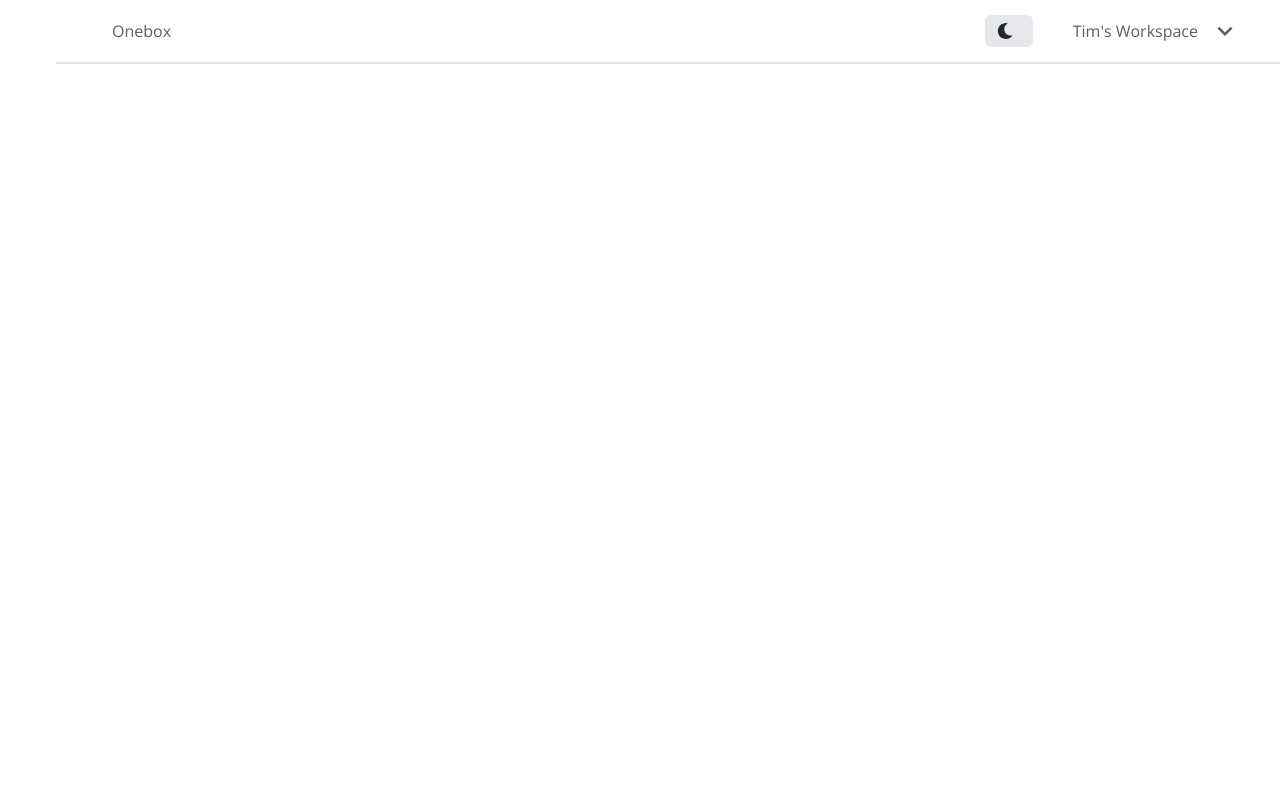
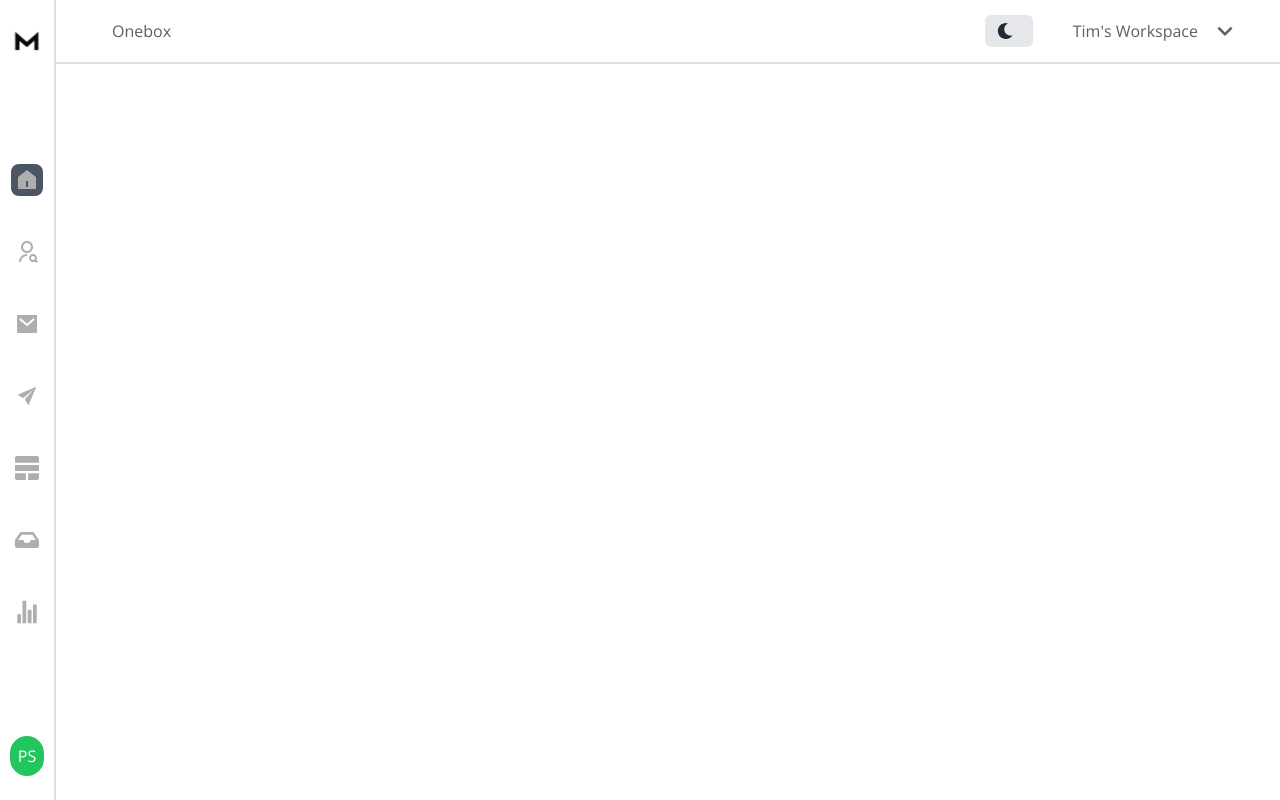
Before and after one commit to SurajjBhardwaj/F-assignment, a Next.js app: page /onebox in a window 1280 px wide. Built offline with nearby package versions, Linux system fonts and the light colour scheme.

Commit message:
added : sidebar and made it working

```diff
--- /dev/null
+++ b/src/app/component/NavbarSide.tsx
@@ -0,0 +1,97 @@
+"use client";
+
+import { useState } from "react";
+import { RiHome5Fill, RiMailFill, RiUserSearchLine } from "react-icons/ri";
+import { IoIosSend } from "react-icons/io";
+import { SiElasticstack } from "react-icons/si";
+import { FaInbox } from "react-icons/fa";
+import { IoStatsChartSharp } from "react-icons/io5";
+import Image from "next/image";
+
+interface SideBarProps {
+  onMenuItemClick: (path: string) => void;
+}
+
+const SideBar: React.FC<SideBarProps> = ({ onMenuItemClick }) => {
+  const [selectedItem, setSelectedItem] = useState("/");
+
+  const handleMenuItemClick = (path: string) => {
+    setSelectedItem(path);
+    onMenuItemClick(path);
+  };
+
+  return (
+    <div className="dark:bg-dark-sidebar bg-white overflow-hidden no-scrollbar h-screen w-14 flex flex-col justify-between items-center py-6 border-r-2 dark:border-[#343A40] border-[#E0E0E0] left-0 top-0 fixed z-10">
+      <div className="rounded-xl">
+        <Image
+          src="/logo.svg" // Ensure `logo` is correctly imported
+          alt="Logo"
+          width={100}
+          height={100}
+          className="h-8 rounded-xl object-left overflow-visible"
+        />
+      </div>
+      <div className="text-sidebar2 text-2xl space-y-10">
+        <div
+          className={`cursor-pointer p-1 ${
+            selectedItem === "/" ? "bg-gray-600 rounded-lg" : ""
+          }`}
+          onClick={() => handleMenuItemClick("/")}
+        >
+          <RiHome5Fill />
+        </div>
+        <div
+          className={`cursor-pointer p-1 ${
+            selectedItem === "/search" ? "bg-gray-600 rounded-lg" : ""
+          }`}
+          onClick={() => handleMenuItemClick("/search")}
+        >
+          <RiUserSearchLine />
+        </div>
+        <div
+          className={`cursor-pointer p-1 ${
+            selectedItem === "/mail" ? "bg-gray-600 rounded-lg" : ""
+          }`}
+          onClick={() => handleMenuItemClick("/mail")}
+        >
+          <RiMailFill />
+        </div>
+        <div
+          className={`cursor-pointer p-1 ${
+            selectedItem === "/send" ? "bg-gray-600 rounded-lg" : ""
+          }`}
+          onClick={() => handleMenuItemClick("/send")}
+        >
+          <IoIosSend />
+        </div>
+        <div
+          className={`cursor-pointer p-1 ${
+            selectedItem === "/stack" ? "bg-gray-600 rounded-lg" : ""
+          }`}
+          onClick={() => handleMenuItemClick("/stack")}
+        >
+          <SiElasticstack />
+        </div>
+        <div
+          className={`cursor-pointer p-1 ${
+            selectedItem === "/inbox" ? "bg-gray-600 rounded-lg" : ""
+          }`}
+          onClick={() => handleMenuItemClick("/inbox")}
+        >
+          <FaInbox />
+        </div>
+        <div
+          className={`cursor-pointer p-1 ${
+            selectedItem === "/stacks" ? "bg-gray-600 rounded-lg" : ""
+          }`}
+          onClick={() => handleMenuItemClick("/stacks")}
+        >
+          <IoStatsChartSharp />
+        </div>
+      </div>
+      <div className="text-white bg-green-500 p-2 rounded-full">PS</div>
+    </div>
+  );
+};
+
+export default SideBar;
--- a/src/app/onebox/page.tsx
+++ b/src/app/onebox/page.tsx
@@ -1,15 +1,25 @@
+"use client"
+
 import React from 'react'
 import NavbarTop from '../component/NavbarTop'
+import NavbarSide from '../component/NavbarSide'
+import { useState } from 'react';
 
 const page = () => {
+
+  const [selectedComponent, setSelectedComponent] = useState(null);
+
+  const handleMenuItemClick = (path: any) => {
+    setSelectedComponent(path);
+  };
+
+
   return (
-    <div
-      id='root'
-      className="h-screen w-screen dark:bg-black bg-white pl-14"
-    >
+    <div id="root" className="h-screen w-screen dark:bg-black bg-white pl-14">
       <NavbarTop />
+      <NavbarSide onMenuItemClick={handleMenuItemClick} />
     </div>
-  )
+  );
 }
 
 export default page
--- a/tailwind.config.ts
+++ b/tailwind.config.ts
@@ -24,6 +24,8 @@ const config: Config = {
         "body-font": "#CCCCCC",
         "body-bg": "#121214",
         "body-border": "#343A40",
+        "dark-sidebar": "#101113",
+        "sidebar2": "#AEAEAE",
       },
     },
   },
```
Also changed, not shown: public/logo.svg (added).
